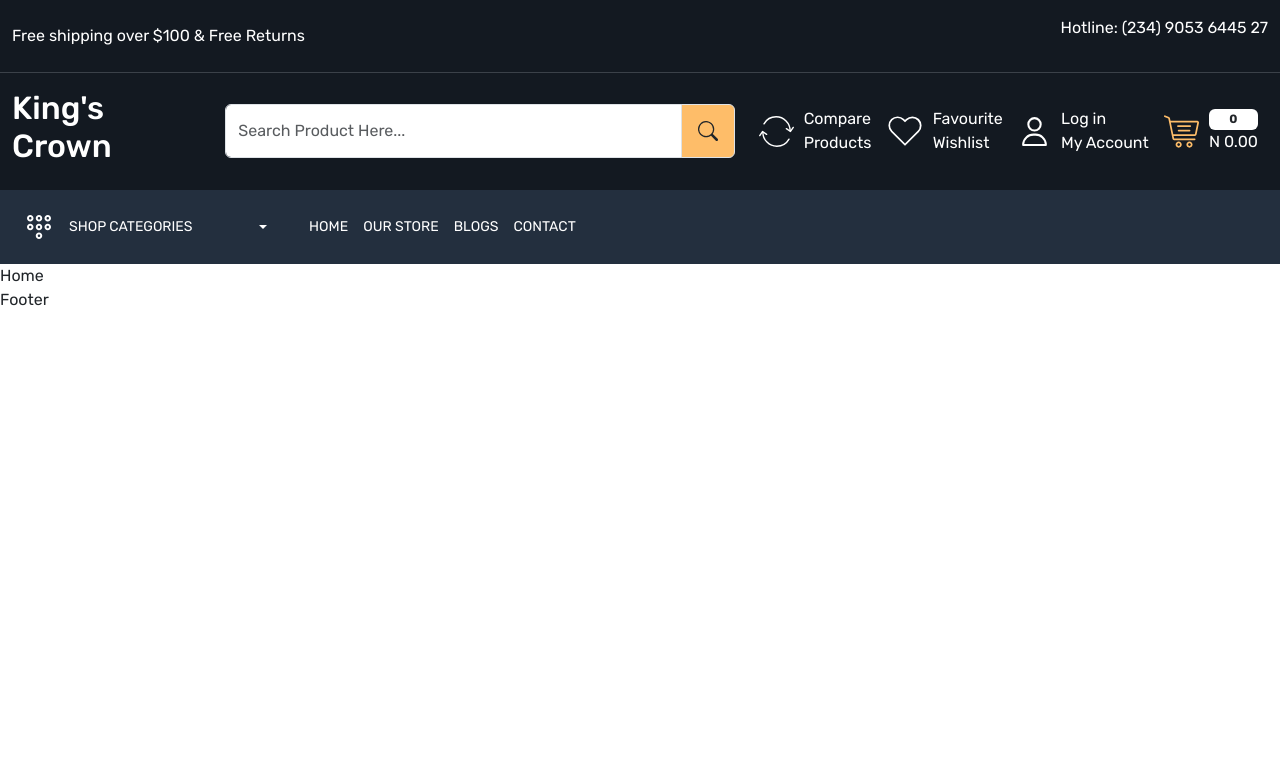
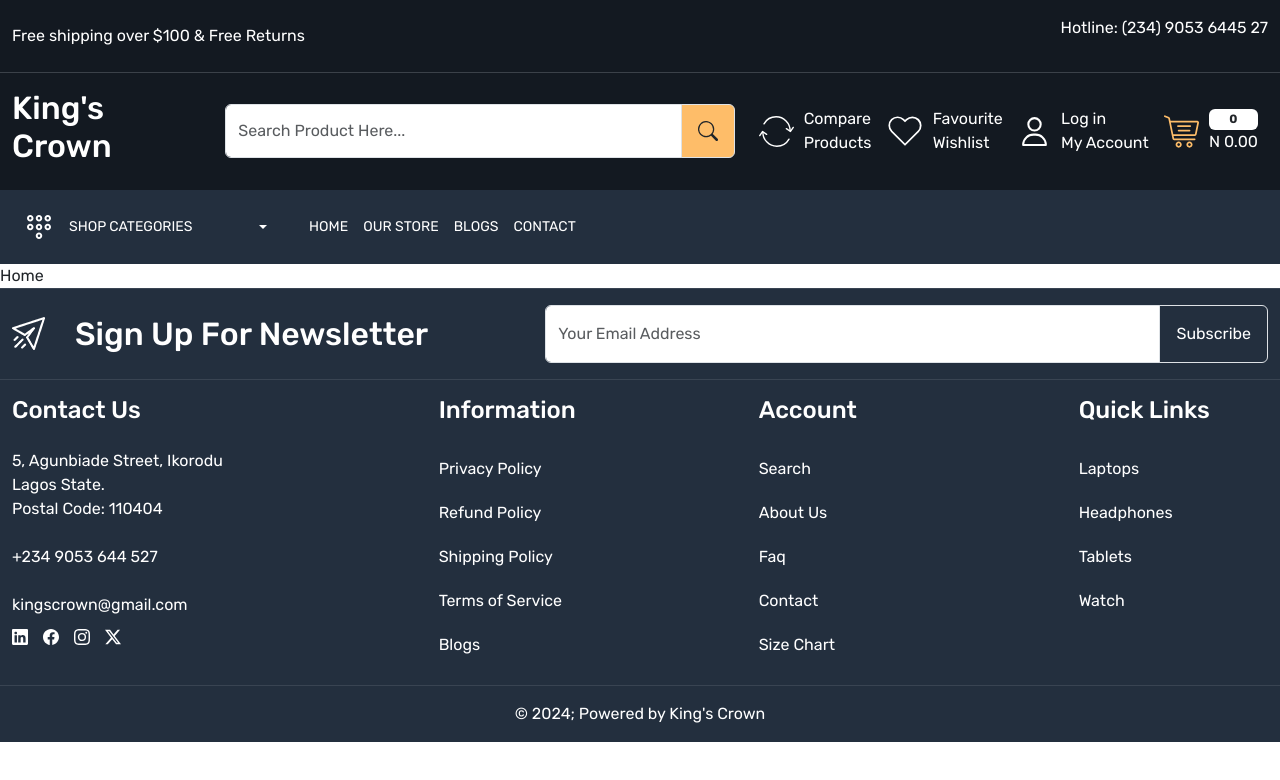
Before and after one commit to yungestbee/kings-crown-ecommerce, a React (Create React App) app in the folder client/: page / in a window 1280 px wide. Shown: the top 780 px of the page. Built offline with nearby package versions, Linux system fonts and the light colour scheme.

Commit message:
completed the footer

```diff
--- a/client/src/App.css
+++ b/client/src/App.css
@@ -32,50 +32,3 @@ a {
 .gap30{
   gap: 30px;
 }
-
-.header-top-strip {
-  background-color: var(--color-131921);
-  border-bottom: 1px solid var(--color-3b4149);
-}
-
-.header-upper {
-  background-color: var(--color-131921);
-}
-.header-upper .input-group-text {
-  background-color: var(--color-febd69);
-}
-.header-upper.header-upper-links img {
-  width: 35px;
-  height: 35px;
-}
-.header-bottom{
-  background-color: var(--color-232f3e);
-}
-.header-bottom .menu-links a, .header-bottom .dropdown button{
-  color: #fff;
-  font-size: 14px;
-  line-height: 18px;
-  font-weight: 400;
-  letter-spacing: 0.3;
-  text-transform: uppercase;
-}
-
-.header-bottom .dropdown button:focus{
-  box-shadow: none;
-}
-
-.header-bottom .dropdown-menu{
-  background-color: var(--color-131921);
-  color:#fff;
-  width: 100%;
-  transform: translate3d(0px, 57px, 0px) !important;
-}
-.header-bottom .dropdown-item{
-  padding: 10px;
-  margin-bottom: 3px;
-  border-bottom: 1px solid var(--color-3b4149);
-}
-.header-bottom .dropdown-item:hover{
-background-color: transparent;
-color: var(--color-febd69) !important;
-}
--- /dev/null
+++ b/client/src/components/Footer.css
@@ -0,0 +1,11 @@
+footer{
+    background-color: var(--color-232f3e);
+}
+footer:not(:first-child){
+    border-top: 1px solid rgba(255, 255, 255, 0.1);
+}
+footer .input-group-text{
+    background-color: var(--color-232f3e);
+    color: #fff;
+    padding: 8px 17px;
+}
--- a/client/src/components/Footer.js
+++ b/client/src/components/Footer.js
@@ -1,8 +1,92 @@
 import React from 'react'
+import "./Footer.css"
+import { Link } from 'react-router-dom'
+import {BsLinkedin} from 'react-icons/bs'
+import { BsFacebook } from 'react-icons/bs'
+import { BsInstagram } from 'react-icons/bs'
+import {BsTwitterX} from 'react-icons/bs'
 
 const Footer = () => {
   return (
-    <div>Footer</div>
+    <>
+      <footer className="py-3">
+        <div className="container-xxl">
+          <div className="row align-items-center">
+            <div className="col-5">
+              <div className="footer-top-data d-flex gap30 align-items-center">
+                <img src='images/newsletter.png' alt='newsletter' />
+                <h2 className='text-white mb-0'>Sign Up For Newsletter</h2>
+              </div>
+            </div>
+            <div className="col-7">
+              <div class="input-group">
+  <input type="text" className="form-control py-1" placeholder="Your Email Address" aria-label="Your Email Address" aria-describedby="basic-addon2" />
+  <span className="input-group-text p-3" id="basic-addon2">Subscribe</span>
+</div>
+            </div>
+          </div>
+        </div>
+    </footer>
+      <footer className="py-3">
+        <div className="container-xxl">
+          <div className="row">
+            <div className="col-4">
+              <h4 className='text-white mb-4'>Contact Us</h4>
+              <div>
+                <address className="text-white">
+                  5, Agunbiade Street, Ikorodu <br />
+                  Lagos State.<br />
+                  Postal Code: 110404
+                </address>
+                <a href="tel:+2349053644527" className='text-white mt-4 d-block mb-2'>+234 9053 644 527</a>
+                <a href="mailto:kingscrown@gmail.com" className='text-white mt-4 d-block mb-2'>kingscrown@gmail.com</a>
+                <div className="social-icons d-flex align-items-center gap15">
+                  <a href=""><BsLinkedin className='text-white'/></a><a href=""><BsFacebook className='text-white'/></a><a href=""><BsInstagram className='text-white'/></a><a href=""><BsTwitterX className='text-white'/></a>
+                </div>
+              </div>
+            </div>
+            <div className="col-3">
+              <h4 className='text-white mb-4'>Information</h4>
+              <div className='footer-links d-flex flex-column'>
+                <Link className="text-white py-2 mb-1">Privacy Policy</Link>
+                <Link className="text-white py-2 mb-1">Refund Policy</Link>
+                <Link className="text-white py-2 mb-1">Shipping Policy</Link>
+                <Link className="text-white py-2 mb-1">Terms of Service</Link>
+                <Link className="text-white py-2 mb-1">Blogs</Link>
+              </div>
+            </div>
+            <div className="col-3">
+              <h4 className='text-white mb-4'>Account</h4>
+              <div className='footer-links d-flex flex-column'>
+                <Link className="text-white py-2 mb-1">Search</Link>
+                <Link className="text-white py-2 mb-1">About Us</Link>
+                <Link className="text-white py-2 mb-1">Faq</Link>
+                <Link className="text-white py-2 mb-1">Contact</Link>
+                <Link className="text-white py-2 mb-1">Size Chart</Link>
+              </div>
+            </div>
+            <div className="col-2">
+              <h4 className='text-white mb-4'>Quick Links</h4>
+              <div className='footer-links d-flex flex-column'>
+                <Link className="text-white py-2 mb-1">Laptops</Link>
+                <Link className="text-white py-2 mb-1">Headphones</Link>
+                <Link className="text-white py-2 mb-1">Tablets</Link>
+                <Link className="text-white py-2 mb-1">Watch</Link>
+              </div>
+            </div>
+          </div>
+        </div>
+    </footer>
+      <footer className="py-3">
+        <div className="container-xxl">
+          <div className="row">
+            <div className="col-12">
+              <p className="text-center mb-0 text-white">&copy; {new Date().getFullYear()}; Powered by King's Crown</p>
+            </div>
+          </div>
+        </div>
+      </footer>
+      </>
   )
 }
 
--- /dev/null
+++ b/client/src/components/Header.css
@@ -0,0 +1,50 @@
+/* Header starts here */
+
+.header-top-strip {
+  background-color: var(--color-131921);
+  border-bottom: 1px solid var(--color-3b4149);
+}
+
+.header-upper {
+  background-color: var(--color-131921);
+}
+.header-upper .input-group-text {
+  background-color: var(--color-febd69);
+}
+.header-upper.header-upper-links img {
+  width: 35px;
+  height: 35px;
+}
+.header-bottom{
+  background-color: var(--color-232f3e);
+}
+.header-bottom .menu-links a, .header-bottom .dropdown button{
+  color: #fff;
+  font-size: 14px;
+  line-height: 18px;
+  font-weight: 400;
+  letter-spacing: 0.3;
+  text-transform: uppercase;
+}
+
+.header-bottom .dropdown button:focus{
+  box-shadow: none;
+}
+
+.header-bottom .dropdown-menu{
+  background-color: var(--color-131921);
+  color:#fff;
+  width: 100%;
+  transform: translate3d(0px, 57px, 0px) !important;
+}
+.header-bottom .dropdown-item{
+  padding: 10px;
+  margin-bottom: 3px;
+  border-bottom: 1px solid var(--color-3b4149);
+}
+.header-bottom .dropdown-item:hover{
+background-color: transparent;
+color: var(--color-febd69) !important;
+}
+
+/* Header ends here */
--- a/client/src/components/Header.js
+++ b/client/src/components/Header.js
@@ -1,6 +1,7 @@
 import React from 'react';
 import { NavLink, Link } from 'react-router-dom'
 import {BsSearch} from 'react-icons/bs'
+import "./Header.css"
 
 const Header = () => {
   return (
```
